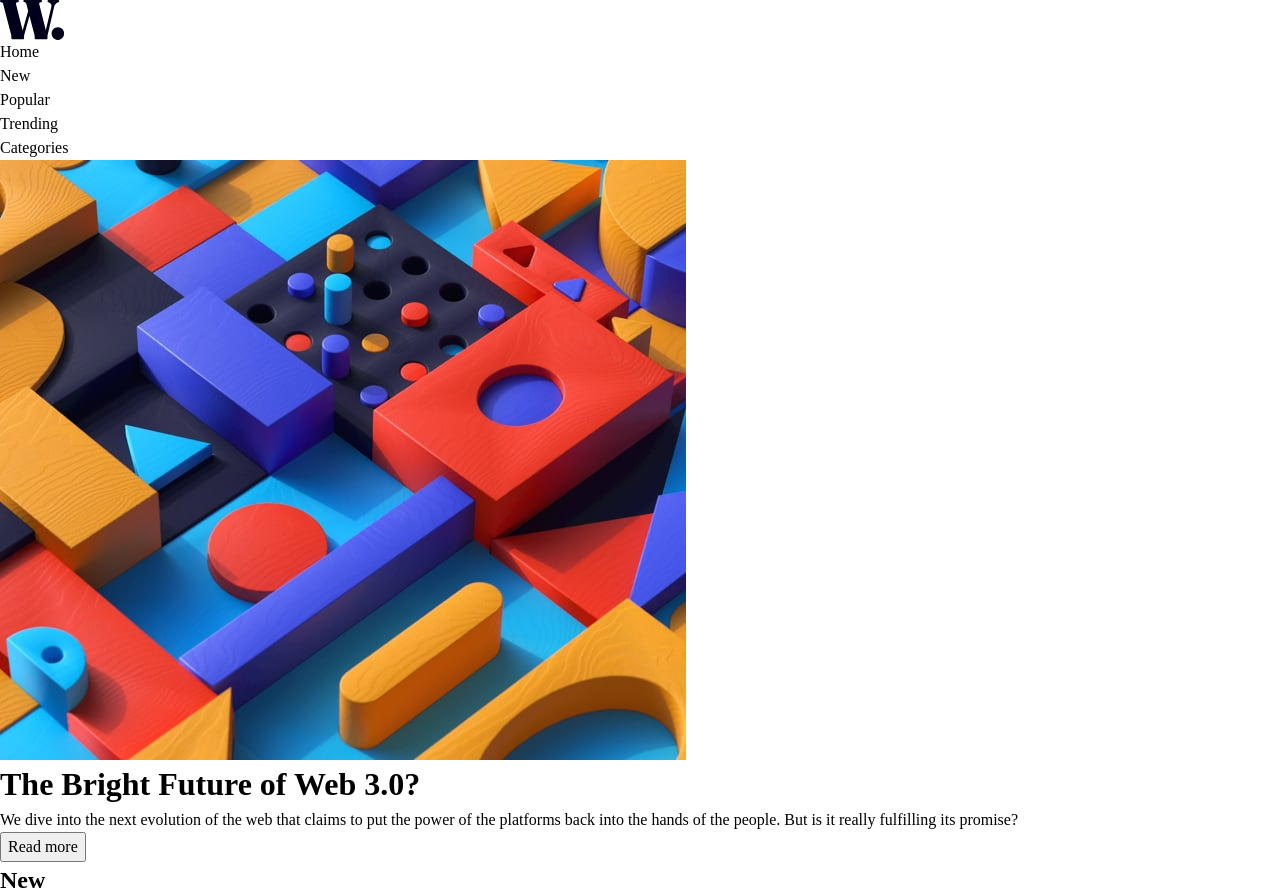
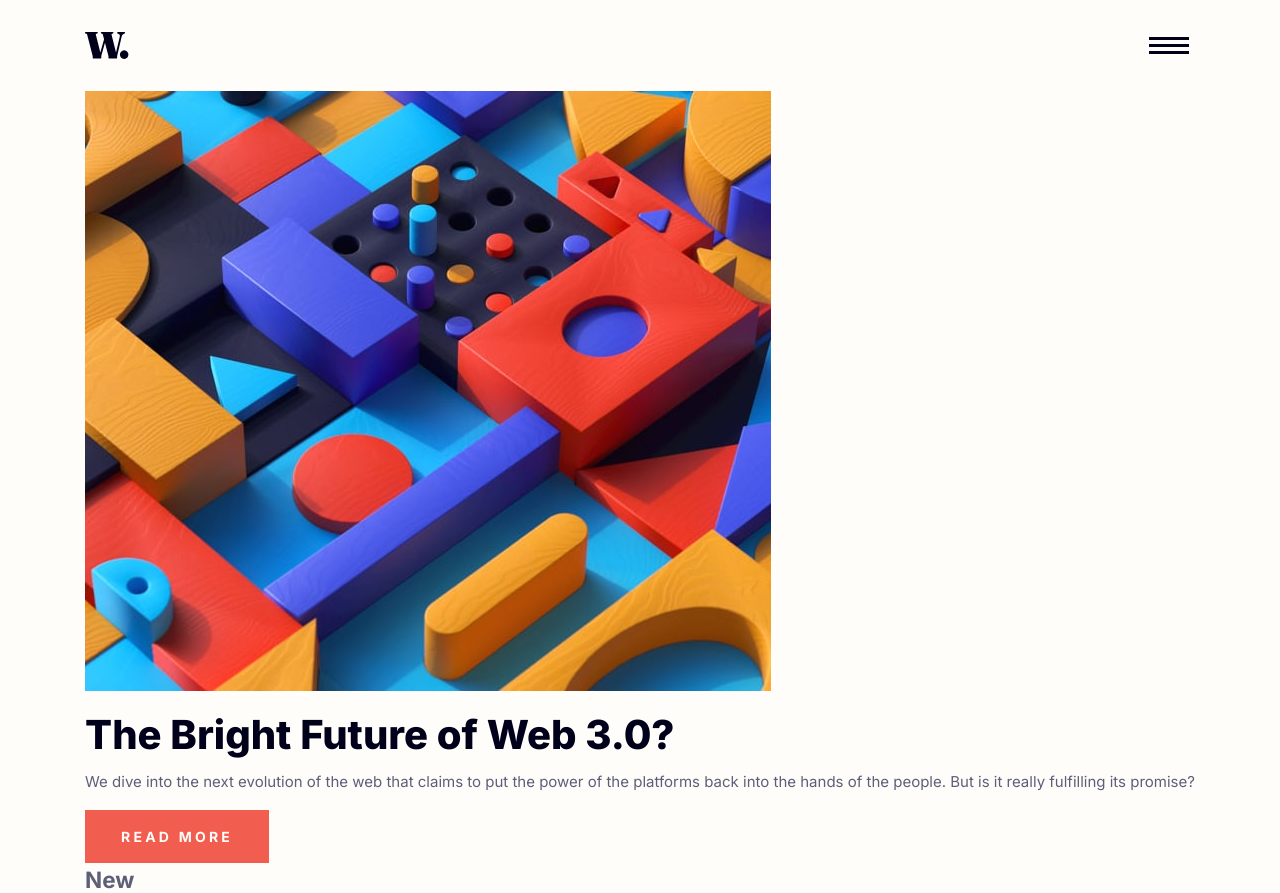
Before and after one commit to xapzx/news-homepage, a plain HTML site: page index.html in a window 1280 px wide. Shown: the top 893 px of the page. Drawn offline with Linux system fonts and the light colour scheme.

Commit message:
Styled and layout of main article content

```diff
--- a/index.html
+++ b/index.html
@@ -15,8 +15,11 @@
 <body>
   <main>
     <header>
-      <img src="assets/images/logo.svg" alt="Brand Logo">
-      <nav>
+      <img src="assets/images/logo.svg" alt="Brand Logo" class="brand-logo">
+      <button class="navbar-toggler">
+        <img src="assets/images/icon-menu.svg" alt="Burger menu icon on mobile">
+      </button>
+      <nav class="collapse">
         <div class="nav-item">Home</div>
         <div class="nav-item">New</div>
         <div class="nav-item">Popular</div>
@@ -26,11 +29,11 @@
     </header>
     <div class="content">
       <img src="assets/images/image-web-3-mobile.jpg" alt="Image for Web 3.0">
-      <h1>The Bright Future of Web 3.0?</h1>
+      <h1 class="content-title">The Bright Future of Web 3.0?</h1>
       <div class="article">
         <p>We dive into the next evolution of the web that claims to put the power of the platforms back into the hands of the people.
           But is it really fulfilling its promise?</p>
-        <button>Read more</button>
+        <button class="read-more-btn">Read more</button>
       </div>
       <div class="news">
         <h2>New</h2>
@@ -46,6 +49,7 @@
           <div class="new-item">
             <div class="new-title">Is VC Funding Drying Up?</div>
             <div class="new-desc">Private funding by VC firms is down 50% YOY. We take a look at what that means.</div>
+          </div>
         </div>
       </div>
     </div>
@@ -69,7 +73,6 @@
         <p class="article-desc">How the pandemic has sparked fresh opportunities.</p>
       </div>
     </div>
-    </div>
   </main>
 </body>
 </html>
--- a/style.css
+++ b/style.css
@@ -15,3 +15,57 @@
     --fw-bold: 700;
     --fw-extrabold: 800;
 }
+
+body {
+    min-height: 100vh;
+    background-color: var(--clr-neutral-offwhite);
+    font-family: var(--ff-primary);
+    font-size: var(--fs-base);
+    color: var(--clr-neutral-dark-grayish-blue);
+    font-weight: var(--fw-regular);
+    padding: 2rem 1rem;
+    display: grid;
+    place-content: center;
+}
+
+header {
+    display: flex;
+    justify-content: space-between;
+    margin-bottom: 2rem;
+}
+
+.brand-logo {
+    width: 2.75rem;
+}
+
+.navbar-toggler {
+    background-color: var(--clr-neutral-offwhite);
+    border: none;
+}
+
+.collapse {
+    display: none;
+}
+
+.content-title {
+    color: var(--clr-neutral-very-dark-blue);
+    font-size: 2.5rem;
+    font-weight: var(--fw-extrabold);
+    line-height: 2.5rem;
+    margin-top: 1.5rem;
+}
+
+.article > p {
+    padding: 1rem 0;
+}
+
+.read-more-btn {
+    background-color: var(--clr-primary-soft-red);
+    color: var(--clr-neutral-offwhite);
+    font-size: 0.875rem;
+    font-weight: var(--fw-bold);
+    text-transform: uppercase;
+    letter-spacing: 0.2rem;
+    border: none;
+    padding: 1rem 2.25rem;
+}
```
Lines whose indentation alone changed are shown as unchanged.
